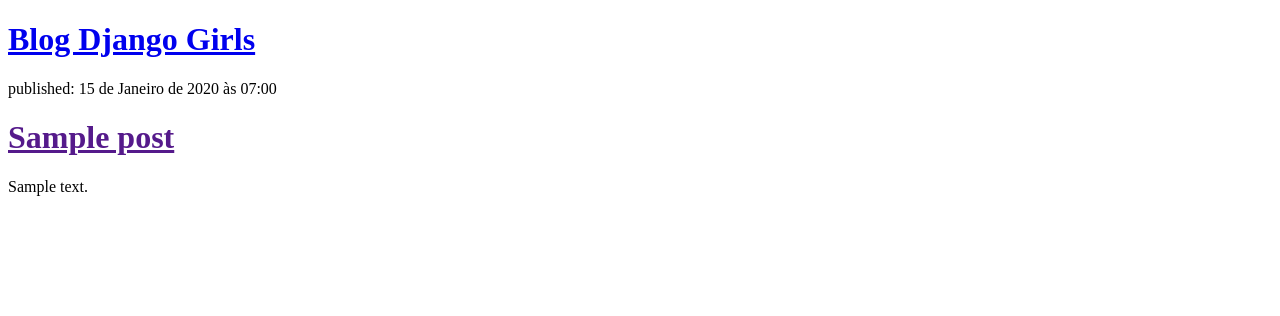
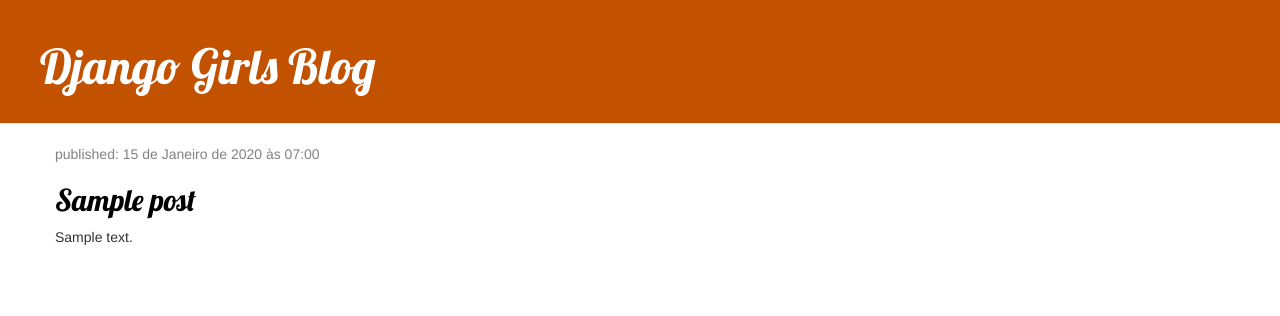
Before and after one commit to GabyVictoria0122/my-first-blog, a Django app: page / in a window 1280 px wide. Shown: the top 316 px of the page. Run offline with Django 4.2, Linux system fonts and the light colour scheme; tables that the repository leaves empty hold one stand-in row (values such as "Sample post"); some libraries are stand-ins or nearby versions.

Commit message:
View and template com CSS no site

```diff
--- /dev/null
+++ b/blog/static/css/blog.css
@@ -0,0 +1,54 @@
+
+
+h1 a, h2 a {
+    color: #C25100;
+    font-family: 'Lobster';
+}
+
+
+.page-header {
+    background-color: #C25100;
+    margin-top: 0;
+    padding: 20px 20px 20px 40px;
+}
+
+.page-header h1, .page-header h1 a, .page-header h1 a:visited, .page-header h1 a:active {
+    color: #ffffff;
+    font-size: 36pt;
+    text-decoration: none;
+}
+
+.content {
+    margin-left: 40px;
+}
+
+h1, h2, h3, h4 {
+    font-family: 'Lobster', cursive;
+}
+
+.date {
+    color: #828282;
+}
+
+.save {
+    float: right;
+}
+
+.post-form textarea, .post-form input {
+    width: 100%;
+}
+
+.top-menu, .top-menu:hover, .top-menu:visited {
+    color: #ffffff;
+    float: right;
+    font-size: 26pt;
+    margin-right: 20px;
+}
+
+.post {
+    margin-bottom: 70px;
+}
+
+.post h2 a, .post h2 a:visited {
+    color: #000000;
+}
--- /dev/null
+++ b/blog/templates/blog/base.html
@@ -0,0 +1,28 @@
+{% load static %}
+<html lang="en">
+<head>
+    <meta charset="UTF-8">
+    <meta name="viewport"
+          content="width=device-width, user-scalable=no, initial-scale=1.0, maximum-scale=1.0, minimum-scale=1.0">
+    <meta http-equiv="X-UA-Compatible" content="ie=edge">
+    <link rel="stylesheet" href="//maxcdn.bootstrapcdn.com/bootstrap/3.2.0/css/bootstrap.min.css">
+    <link rel="stylesheet" href="//maxcdn.bootstrapcdn.com/bootstrap/3.2.0/css/bootstrap-theme.min.css">
+    <link rel="stylesheet" href="{% static 'css/blog.css' %}">
+    <link href="//fonts.googleapis.com/css?family=Lobster&subset=latin,latin-ext" rel="stylesheet" type="text/css">
+
+    <title>Blog Django Girls</title>
+</head>
+<body>
+    <div class="page-header">
+        <h1><a href="/">Django Girls Blog</a></h1>
+    </div>
+    <div class="content container">
+        <div class="row">
+            <div class="col-md-8">
+            {% block content %}
+            {% endblock %}
+            </div>
+        </div>
+    </div>
+</body>
+</html>
--- a/blog/templates/blog/post_list.html
+++ b/blog/templates/blog/post_list.html
@@ -1,35 +1,13 @@
-<!doctype html>
-<html lang="en">
-<head>
-    <meta charset="UTF-8">
-    <meta name="viewport"
-          content="width=device-width, user-scalable=no, initial-scale=1.0, maximum-scale=1.0, minimum-scale=1.0">
-    <meta http-equiv="X-UA-Compatible" content="ie=edge">
-    <title>Blog Django Girls</title>
-</head>
-<body>
-    <div>
-        <h1><a href="/">Blog Django Girls</a></h1>
-    </div>
+{% extends 'blog/base.html' %}
+
+{% block content %}
     {% for post in posts %}
-        <div>
-            <p>published:  {{ post.published_date }}</p>
-            <h1><a href="">{{ post.title }}</a></h1>
-            <p>{{ post.text|linebreaksbr }}</p>
+        <div class="post">
+            <div class="date">
+                <p>published: {{ post.published_date }}</p>
+            </div>
+                <h2><a href="{% url 'post_detail' pk=post.pk %}">{{ post.title }}</a></h2>
+                <p>{{ post.text|linebreaksbr }}</p>
         </div>
     {% endfor %}
-<!--        <p> publicado: 14.06.2014, 12:14</p>-->
-<!--        <h2><a href="">Meu primeiro post</a></h2>-->
-<!--        <p>Aenean eu leo quam. Pellentesque ornare sem lacinia quam venenatis vestibulum. Donec id elit non mi porta-->
-<!--            gravida at eget metus. Fusce dapibus, tellus ac cursus commodo, tortor mauris condimentum nibh, ut fermentum massa justo sit amet risus.</p>-->
-<!--    </div>-->
-
-<!--    <div>-->
-<!--        <p>publicado: 14.06.2014, 12:14</p>-->
-<!--            <h2><a href="">Meu segundo post</a></h2>-->
-<!--            <p>Aenean eu leo quam. Pellentesque ornare sem lacinia quam venenatis vestibulum. Donec id elit non mi porta-->
-<!--                gravida at eget metus. Fusce dapibus, tellus ac cursus commodo, tortor mauris condimentum nibh, ut f.</p>-->
-
-<!--    </div>-->
-</body>
-</html>
+{% endblock %}
--- a/blog/urls.py
+++ b/blog/urls.py
@@ -4,5 +4,7 @@
 
 urlpatterns = [
     # (URL raiz)/ view dessa URL/ nome, pois se mudar a url raiz o nome vai continuar o mesmo e n vai dar conflito
-    path('', views.post_list, name='post_list')
+    path('', views.post_list, name='post_list'),
+    path('post/<int:pk>/', views.post_detail, name='post_detail'),
+
 ]
--- a/blog/views.py
+++ b/blog/views.py
@@ -1,7 +1,13 @@
-from django.shortcuts import render
+from django.shortcuts import render, get_object_or_404
 from django.utils import timezone
 from .models import Post
+
 
 def post_list(request):
     posts = Post.objects.filter(published_date__lte=timezone.now()).order_by('published_date')
     return render(request, 'blog/post_list.html', {'posts': posts})
+
+def post_detail(request, pk):
+
+    post = get_object_or_404(Post, pk=pk)
+    return render(request, 'blog/post_detail.html', {'post': post})
```
Also changed, not shown: blog/templates/blog/post_detail.html (added, +13 -0 lines).
